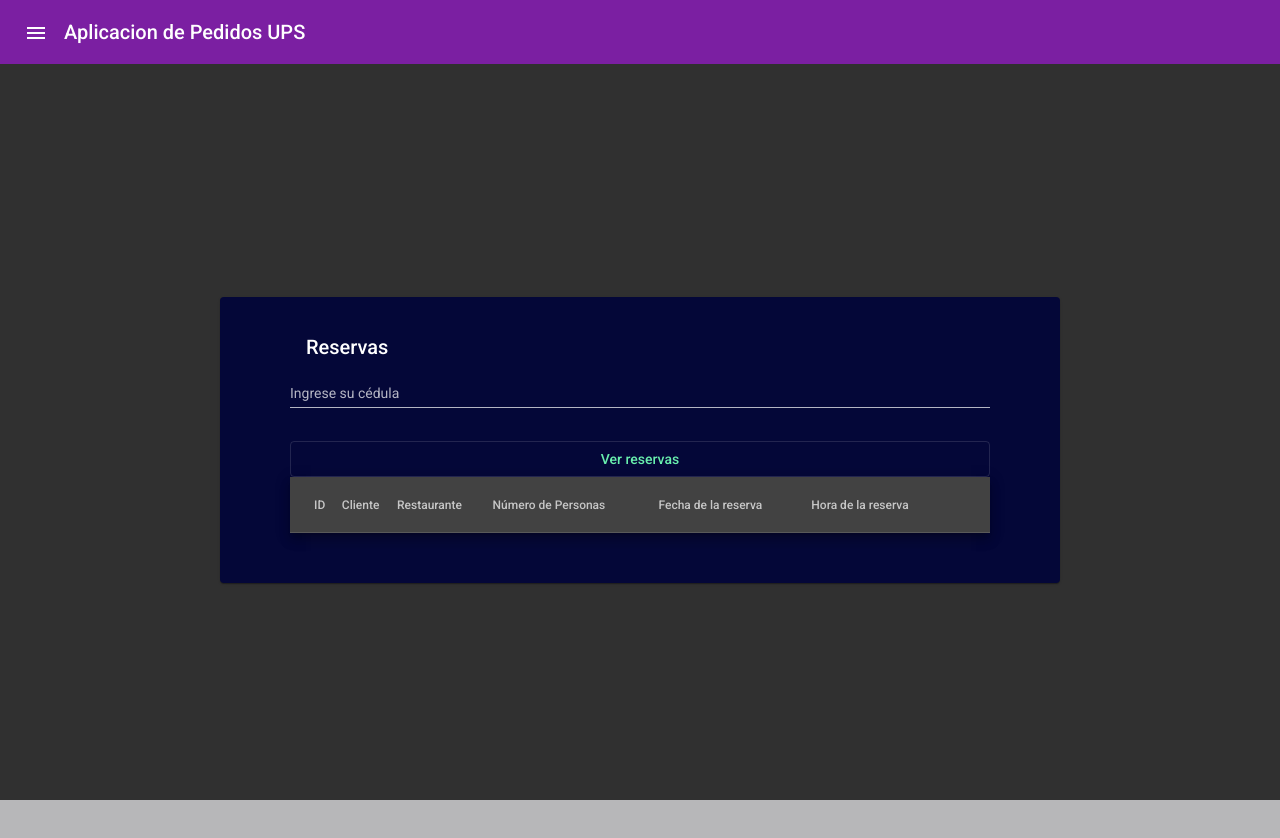
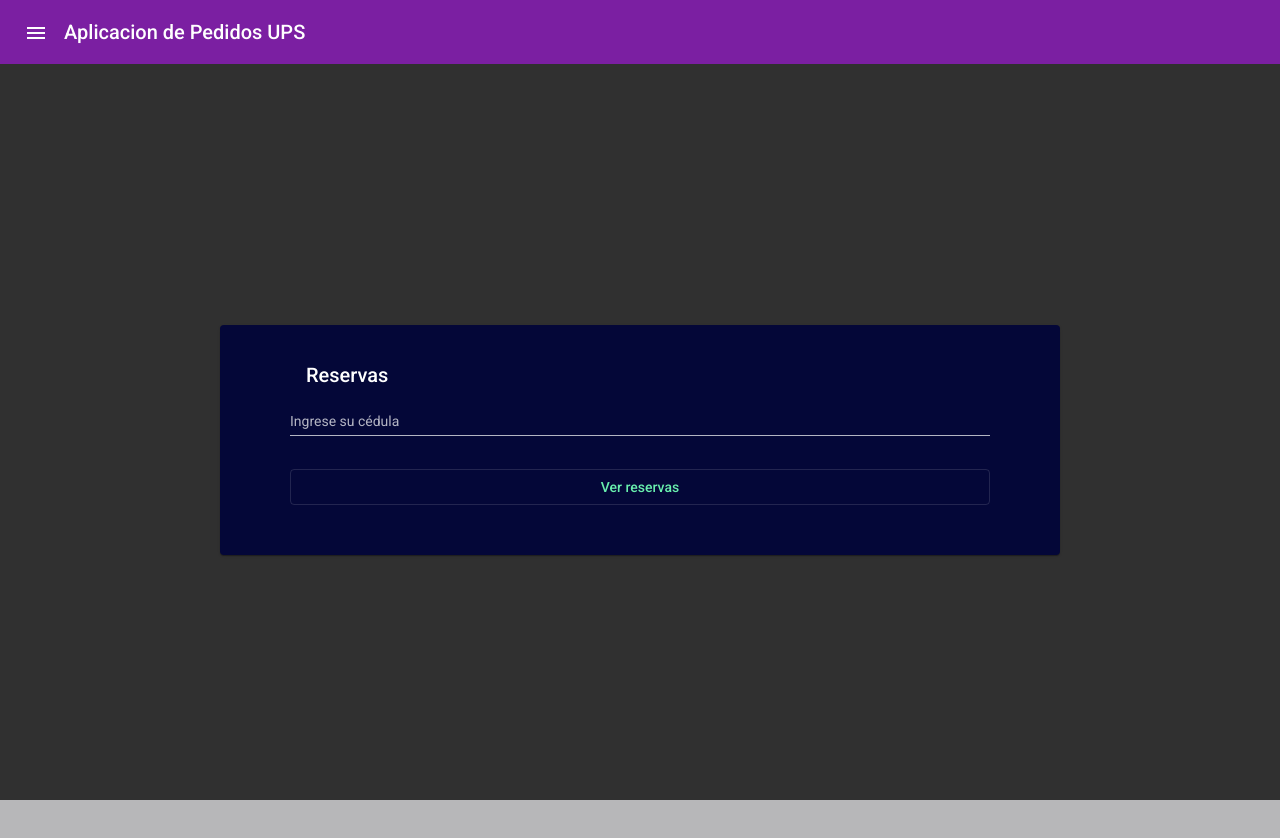
Before and after one commit to guaichaAndres/GuaichaZhungo-Andres-Examen-Angular, an Angular app: page /listarReservasClientes in a window 1280 px wide. Shown: the top 838 px of the page. Built offline with nearby package versions, Linux system fonts and the light colour scheme.

Commit message:
Correcciones previo a las validaciones

```diff
--- a/src/app/components/listar-reservas-clientes/listar-reservas-clientes.component.html
+++ b/src/app/components/listar-reservas-clientes/listar-reservas-clientes.component.html
@@ -13,7 +13,7 @@
       </form>
 
 
-  <table mat-table [dataSource]="reservas" class="mat-elevation-z8 demo-table">
+  <table mat-table [dataSource]="reservas" class="mat-elevation-z8 demo-table" *ngIf="display">
     <ng-container matColumnDef="id">
         <th mat-header-cell *matHeaderCellDef> ID </th>
         <td mat-cell *matCellDef="let reserva"> {{reserva.id}} </td>
--- a/src/app/components/listar-reservas-clientes/listar-reservas-clientes.component.ts
+++ b/src/app/components/listar-reservas-clientes/listar-reservas-clientes.component.ts
@@ -11,7 +11,7 @@
 })
 export class ListarReservasClientesComponent implements OnDestroy {
   displayedColumns: string[] = ['id','cliente','restaurante','numPersonas','fecha','hora'];
-
+  display = false;
   public reservas : any =[];
   public form : FormGroup;
 
@@ -41,6 +41,8 @@
     subscribe((response : any) => {
 this.reservas = response
 console.log(this.reservas);
+this.display = true;
+
 
     }), (error : any) => {
       console.log(error)
```
